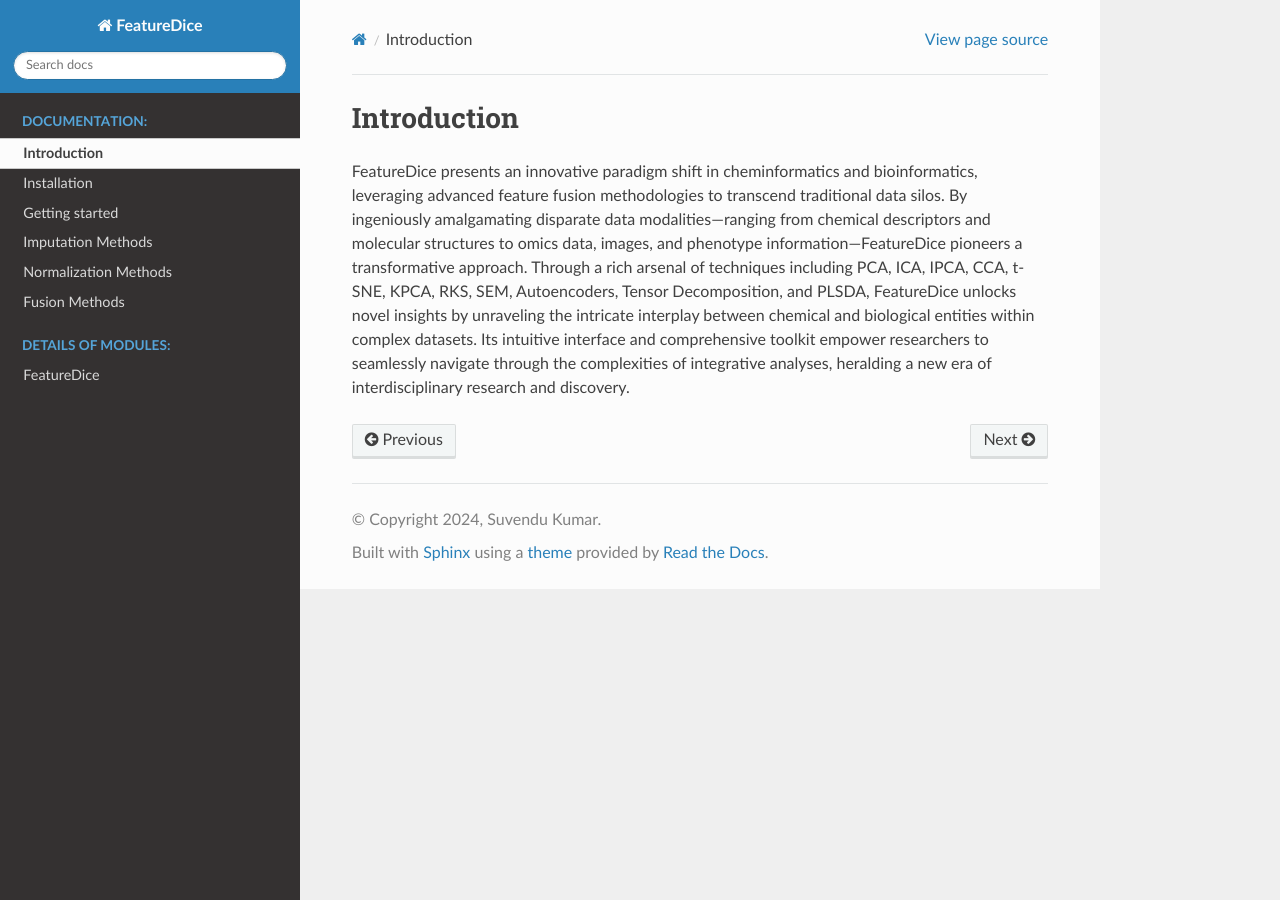
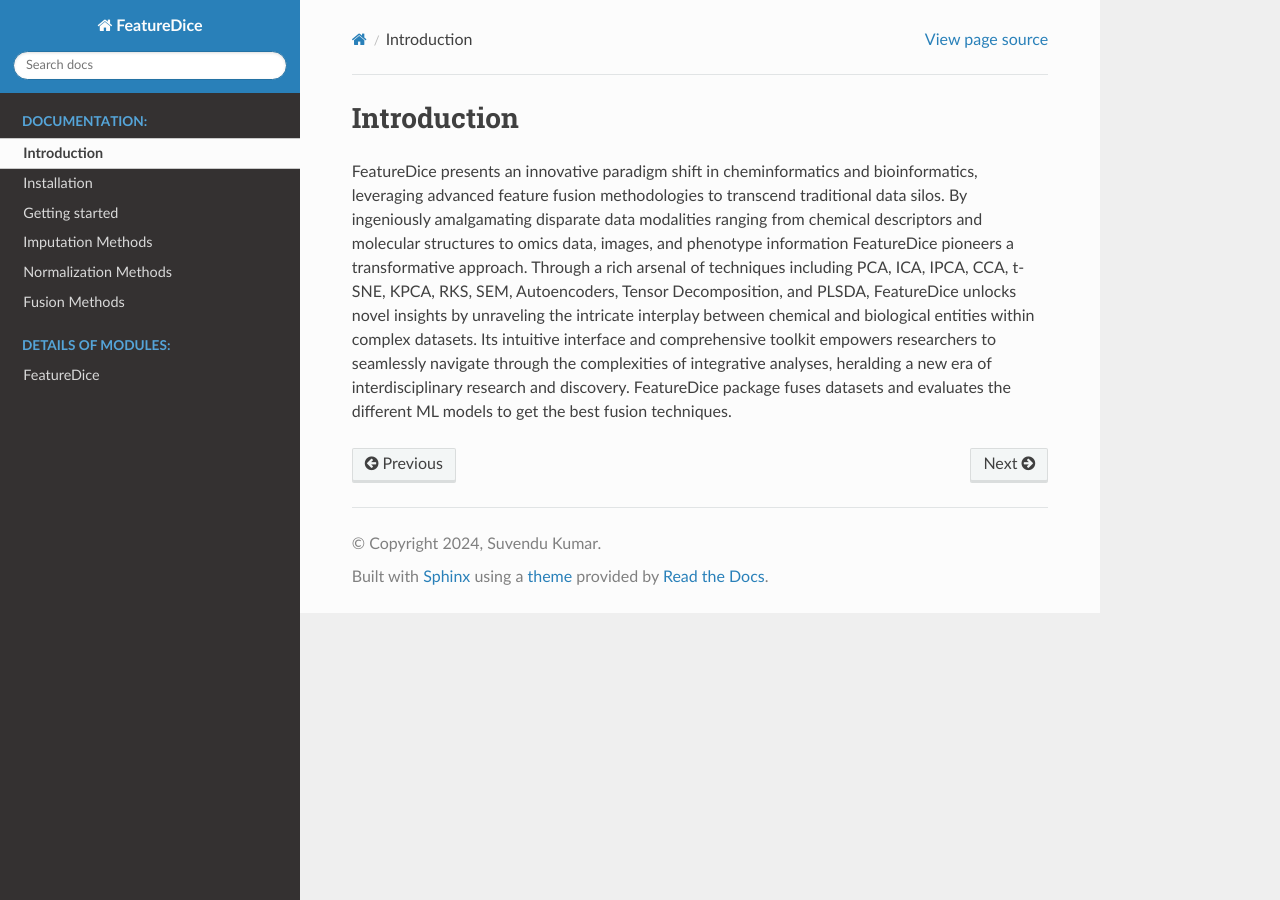
Before and after one commit to suvendu-kumar/FeatureDice, a Sphinx documentation site: the page built from docs/pages/Introduction.rst, in a window 1280 px wide. Built offline with Sphinx 7.4.7 and the Read the Docs theme 2.0.0, drawn with Linux system fonts in a browser that asks for light colours.

Commit message:
Update Introduction.rst

```diff
--- a/docs/pages/Introduction.rst
+++ b/docs/pages/Introduction.rst
@@ -4,13 +4,15 @@ Introduction
 FeatureDice presents an innovative paradigm shift in cheminformatics and
 bioinformatics, leveraging advanced feature fusion methodologies to
 transcend traditional data silos. By ingeniously amalgamating disparate
-data modalities—ranging from chemical descriptors and molecular
-structures to omics data, images, and phenotype information—FeatureDice
+data modalities ranging from chemical descriptors and molecular
+structures to omics data, images, and phenotype information FeatureDice
 pioneers a transformative approach. Through a rich arsenal of techniques
 including PCA, ICA, IPCA, CCA, t-SNE, KPCA, RKS, SEM, Autoencoders,
 Tensor Decomposition, and PLSDA, FeatureDice unlocks novel insights by
 unraveling the intricate interplay between chemical and biological
 entities within complex datasets. Its intuitive interface and
-comprehensive toolkit empower researchers to seamlessly navigate through
+comprehensive toolkit empowers researchers to seamlessly navigate through
 the complexities of integrative analyses, heralding a new era of
-interdisciplinary research and discovery.
+interdisciplinary research and discovery. FeatureDice package fuses
+datasets and evaluates the different ML models to get the best fusion
+techniques.
```
